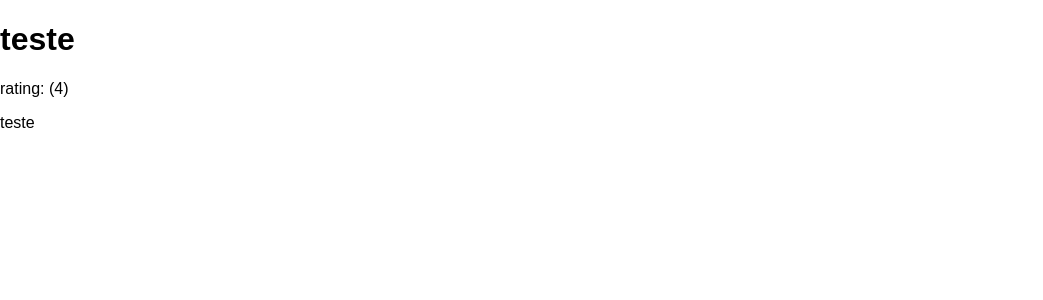
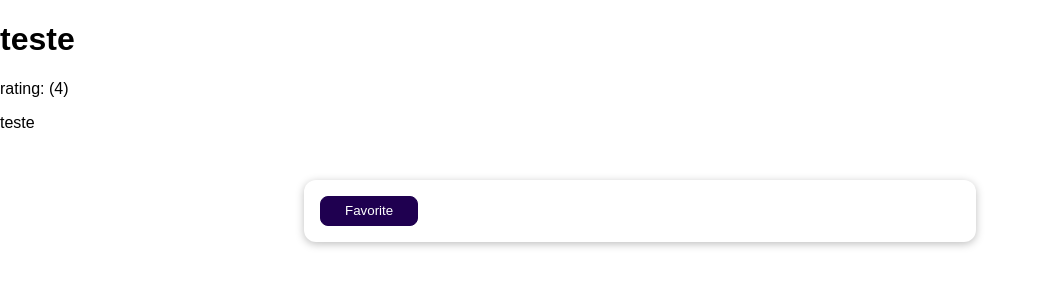
Before and after one commit to Broncs/forms-in-django, a Django app: page /reviews/1 in a window 1280 px wide. Shown: the top 300 px of the page, without its empty margins (0-1043 px from the left). Run offline with Django 5.2, Linux system fonts and the light colour scheme; data comes from the database, SQL or seed files in the repository; both versions use the stored data as it was after the commit.

Commit message:
sessions

```diff
--- a/feedback/settings.py
+++ b/feedback/settings.py
@@ -126,3 +126,5 @@ DEFAULT_AUTO_FIELD = 'django.db.models.BigAutoField'
 
 MEDIA_ROOT = BASE_DIR / "uploads"
 MEDIA_URL =  "/user-media/"
+
+# SESSION_COOKIE_AGE = 120
--- a/reviews/templates/reviews/single-review.html
+++ b/reviews/templates/reviews/single-review.html
@@ -1,10 +1,16 @@
-{% extends 'reviews/base.html' %}
+{% extends 'reviews/base.html' %} {% block content %}
 
-
-{% block content %}
-
-<h1>{{review.user_name}} </h1>
-<p>rating: ({{review.rating}}) </p>
+<h1>{{review.user_name}}</h1>
+<p>rating: ({{review.rating}})</p>
 <p>{{review.review_text}}</p>
 
-{% endblock content %}
+{% if is_favorite %}
+<p>This is my favorite !</p>
+{% else %}
+
+<form method="POST" action="/reviews/favorite">
+  {% csrf_token %}
+  <input name="review_id" type="hidden" value="{{review.id}}" />
+  <button>Favorite</button>
+</form>
+{% endif %} {% endblock content %}
--- a/reviews/urls.py
+++ b/reviews/urls.py
@@ -4,6 +4,7 @@ urlpatterns =[
     path("",views.ReviewView.as_view()),
     path("thank-you",views.Thankyou.as_view()),
     path("reviews",views.ReviewsListView.as_view()),
+    path("reviews/favorite", views.AddFavoriteView.as_view()),
     path("reviews/<int:pk>",views.ReviewDetailView.as_view(), name="single-review"),
 
 ]
--- a/reviews/views.py
+++ b/reviews/views.py
@@ -66,9 +66,30 @@ class ReviewsListView(ListView):
 class ReviewDetailView(DetailView):
     template_name = "reviews/single-review.html"
     model = Review
+
+    def get_context_data(self, **kwargs):
+        context = super().get_context_data(**kwargs)
+        loaded_review = self.object
+        request = self.request
+        favorite_id = request.session.get("favorite_review")
+
+        print(favorite_id)
+        print(loaded_review)
+        context["is_favorite"] = favorite_id == str(loaded_review.id)
+        return context
+
+
+
     # def get_context_data(self, **kwargs):
     #     review_id = kwargs.get('id')
     #     context = super().get_context_data(**kwargs)
     #     review = Review.objects.get(id=review_id)
     #     context['review'] =  review
     #     return context
+
+class AddFavoriteView(View):
+    def post(self, request):
+        review_id = request.POST['review_id']
+        # fav_review = Review.objects.get(pk=review_id)
+        request.session["favorite_review"] = review_id
+        return HttpResponseRedirect("/reviews/" + review_id)
```
Also changed, not shown: db.sqlite3, 1 other file.
